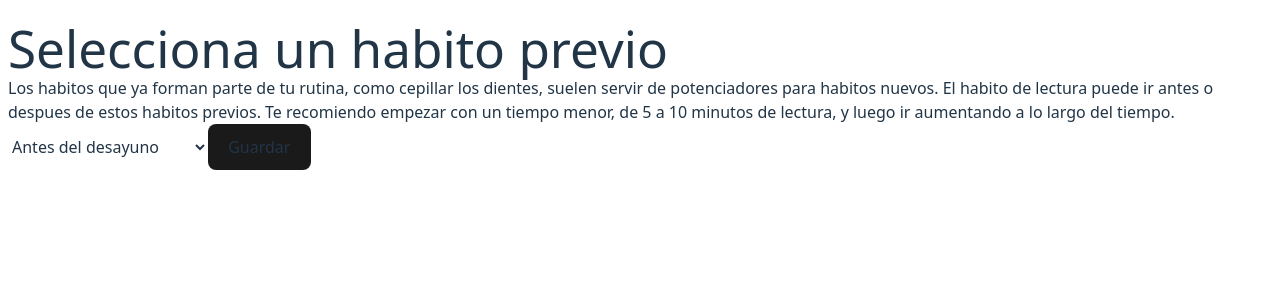
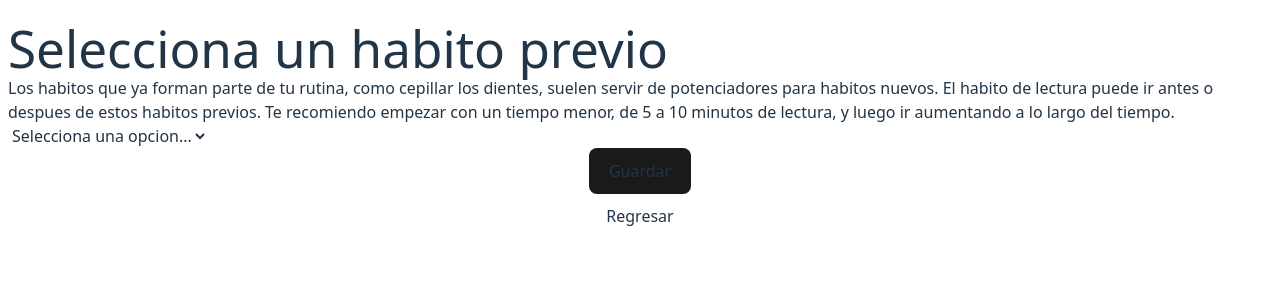
Before and after one commit to comicway/megabook, a React (Vite) app: page / in a window 1280 px wide. Shown: the top 300 px of the page. Built offline with nearby package versions, Linux system fonts and the light colour scheme.

Commit message:
terminado vista ConfigHanit

```diff
--- a/src/Components/ConfigHabit/ConfigHabit.jsx
+++ b/src/Components/ConfigHabit/ConfigHabit.jsx
@@ -1,4 +1,5 @@
 import {Formik, Form, Field, ErrorMessage} from 'formik';
+import { useState } from 'react';
 
 const validate = (values) => {
     const errors = {};
@@ -11,6 +12,9 @@ const validate = (values) => {
 };
 
 const ConfigHabit = () => {
+
+    const [successMessage, setSuccessMessage] = useState('');
+
     return (
         <>
         <div className="container mx-auto px-2 mt-[20px]">
@@ -20,20 +24,27 @@ const ConfigHabit = () => {
             </div>
             <div className='grid gird-cols-1'>
                 <Formik
-                    initialValues={{
-                        habitpre:'',
-                    }}
+                    initialValues={{habitpre:'',}}
                     validate={validate}
-                    onSubmit={(values, { setSubmitting}) => {
+                    onSubmit={(values, { setSubmitting, resetForm }) => {
                         setTimeout(() => {
-                            alert(JSON.stringify(values, null, 2));
+                            try {
+                                const jsonData = JSON.stringify(values);
+                                localStorage.setItem('habitData', jsonData);
+                                setSuccessMessage('Configurado pre habito');
+                                resetForm();
+                            } catch (error) {
+                                console.error("No se puede guardar en localStorage",error);
+                                setSuccessMessage("Hubo un error al guardar los datos");
+                            }
                             setSubmitting(false);
-                        }, 400);
+                            setTimeout(() => setSuccessMessage(''), 5000);
+                        }, 1000);
                     }}
                 >
                 {({ isSubmitting, isValid }) => (
                     <Form>
-                        <Field as="select" name="habitpro" id="habitpro">
+                        <Field as="select" name="habitpre" id="habitpre">
                             <option value="" disabled>Selecciona una opcion...</option>
                             <option value="antesdesayuno">Antes del desayuno</option>
                             <option value="despuescepillar">Despues de cepillarte</option>
@@ -41,12 +52,26 @@ const ConfigHabit = () => {
                             <option value="antesdesiesta">Antes de la siesta</option>
                         </Field>
                         <ErrorMessage name="habitpre" component="div"/>
-                        <button type="submit" disabled={isSubmitting || !isValid} >Guardar</button>
+                        <div className='flex justify-center'>
+                            <button type="submit" disabled={isSubmitting || !isValid} >
+                                {isSubmitting ? 'Enviando...' : 'Guardar'}
+                            </button>
+                        </div>
+                    </Form>
 
-                    </Form>
                 )}
                 </Formik>
+                {successMessage && (
+                    <div style={{ marginTop: '1rem', color: 'green', fontWeight: 'bold' }}>
+                        {successMessage}
+                    </div>
+                )}
             </div>
+            <div className="grid grid-cols-1">
+                        <div className="flex justify-center">
+                            <button className='button-outline'>Regresar</button>
+                        </div>
+                    </div>
         </div>
         </>
     );
```
Also changed, not shown: src/Components/ResgiterBook/RegisterBook.jsx (+4 -4 lines).
